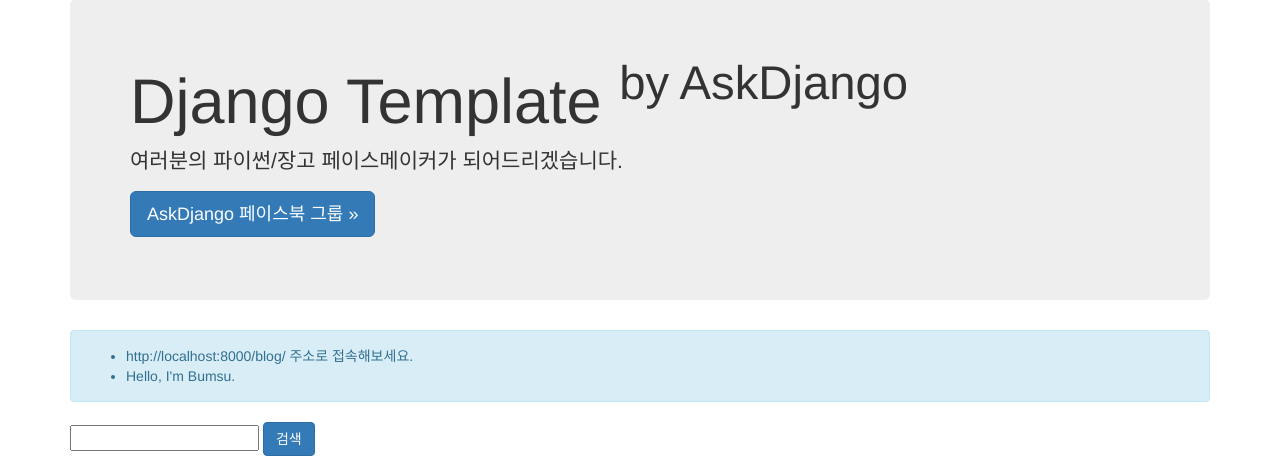
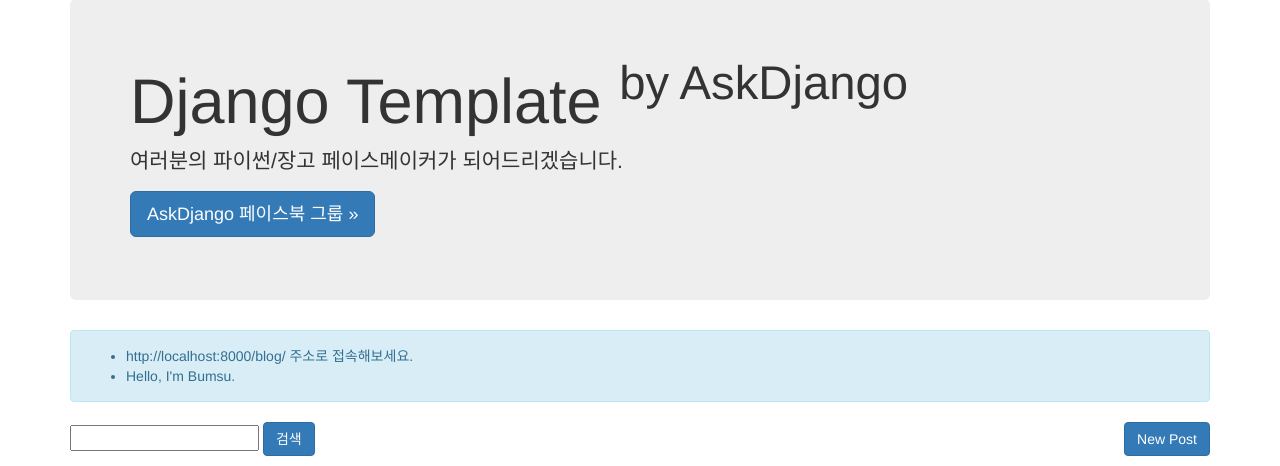
Before and after one commit to choibumsu/askdjango, a Django app: page /blog/ in a window 1280 px wide. Shown: the part 73-539 px from the top of the page. Run offline with Django 3.2, Linux system fonts and the light colour scheme; data that the repository does not hold is empty; parts of the project's set-up code (start-up, migrations or seed data) failed here and were passed over; some libraries are stand-ins or nearby versions.

Commit message:
blog.view.post)new/post)edit 뷰를 구현

```diff
--- a/blog/templates/blog/post_detail.html
+++ b/blog/templates/blog/post_detail.html
@@ -24,6 +24,7 @@
 
                     <hr/>
                     <a href="{% url "blog:post_list" %}" class="btn btn-primary">글 목록</a>
+                    <a href="{% url "blog:post_edit" post.id %}" class="btn btn-default">수정</a>
             </div>
         </div>
     </div>
--- a/blog/templates/blog/post_list.html
+++ b/blog/templates/blog/post_list.html
@@ -20,6 +20,8 @@
                     <li>Hello, I'm Bumsu.</li>
                 </ul>
             </div>
+
+            <a href="{% url 'blog:post_new' %}" class="btn btn-primary pull-right">New Post</a>
             <p>
                 <form action="" method="get">
                     <input type="text" name="q" value="{{ q }}" />
--- a/blog/urls.py
+++ b/blog/urls.py
@@ -7,5 +7,8 @@ urlpatterns = [
     path('', views.post_list, name="post_list"),
     path('<int:pk>/', views.post_detail, name="post_detail"),
 
+    path('new/', views.post_new, name="post_new"),
+    path('<int:id>/edit/', views.post_edit, name='post_edit'),
+
     path('cbv/new/', views_cbv.post_new),
 ]
--- a/blog/views.py
+++ b/blog/views.py
@@ -1,5 +1,6 @@
-from django.shortcuts import render, get_object_or_404
+from django.shortcuts import render, get_object_or_404, redirect
 from .models import Post
+from .forms import PostForm
 
 # Create your views here.
 
@@ -21,3 +22,25 @@ def post_detail(request, pk):
     return render(request, 'blog/post_detail.html', {
         'post' : post,
     })
+
+def post_new(request):
+    if request.method == "POST":
+        form = PostForm(request.POST, request.FILES)
+        if form.is_valid():
+            post = form.save()
+            return redirect(post)
+    else:
+        form = PostForm()
+    return render(request, 'blog/post_form.html', {"form":form,})
+
+def post_edit(request, id):
+    post = get_object_or_404(Post, id=id)
+
+    if request.method == "POST":
+        form = PostForm(request.POST, request.FILES, instance=post)
+        if form.is_valid():
+            post = form.save()
+            return redirect(post)
+    else:
+        form = PostForm(instance=post)
+    return render(request, 'blog/post_form.html', {"form":form,})
```
Also changed, not shown: blog/forms.py (added, +8 -0 lines).
